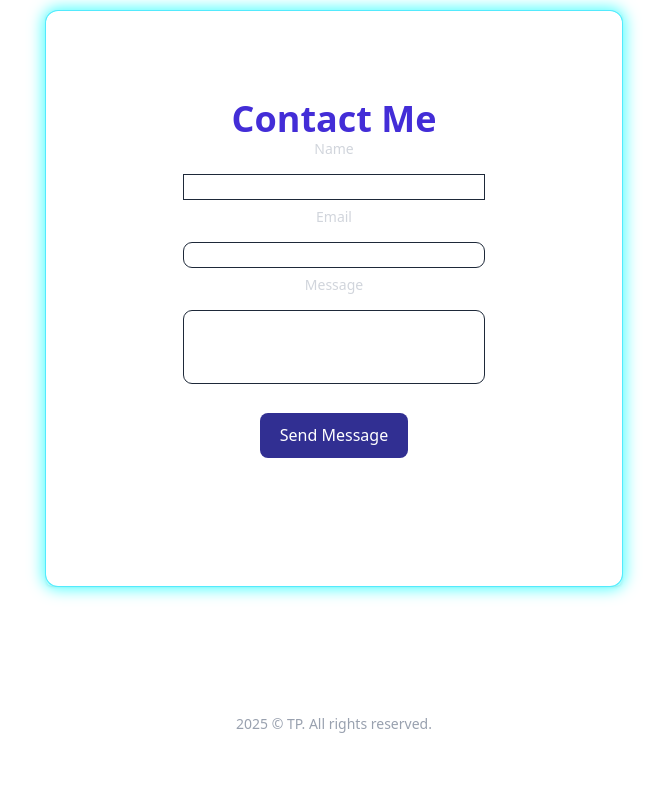
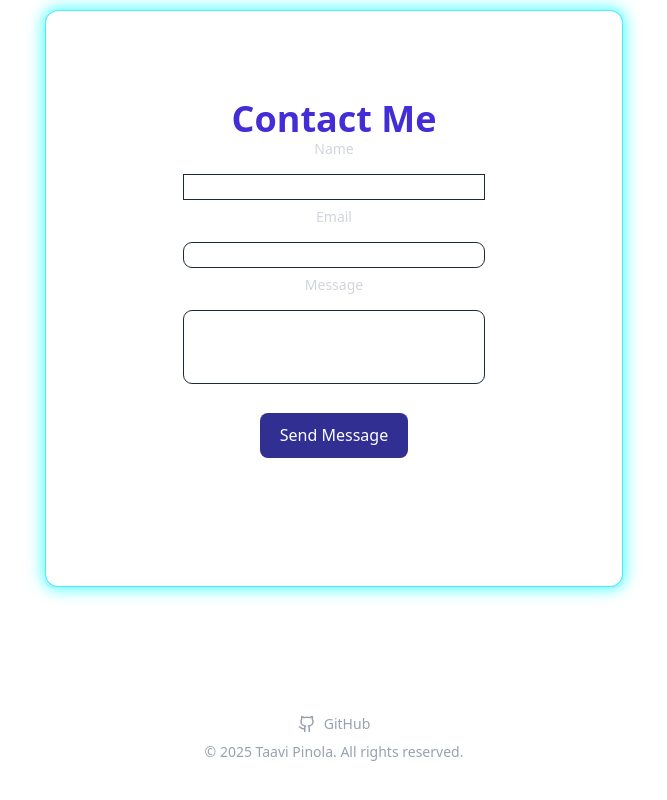
Before and after one commit to pitanu/Portfolio, a React (Vite) app in the folder portfolio/: page / in a window 1280 px wide. Shown: the part 1494-2294 px from the top of the page, without its empty margins (306-973 px from the left). Built offline with nearby package versions, Linux system fonts and the light colour scheme.

Commit message:
Add GitHub link to footer

```diff
--- a/portfolio/src/components/Footer.jsx
+++ b/portfolio/src/components/Footer.jsx
@@ -1,17 +1,21 @@
-import React from "react";
+import { Github } from "lucide-react";
 
 export default function Footer() {
   return (
-    <footer className="w-full flex flex-col md:flex-row items-center justify-between text-sm select-none mt-12">
-
-      {/* logo / name reserve */}
-      <div className="mb-4 md:mb-0 font-semibold text-indigo-500 cursor-default">
-      </div>
-
-      {/* copyright */}
-      <div className="text-center md:text-left mb-4 md:mb-0">
-        {new Date().getFullYear()} © TP. All rights reserved.
-      </div>
+    <footer className="w-full flex flex-col items-center text-sm select-none mt-12">
+      <a
+        href="https://github.com/pitanu"
+        target="_blank"
+        rel="noreferrer"
+        aria-label="GitHub profile"
+        className="flex items-center gap-2 text-gray-400 hover:text-indigo-400 transition-colors duration-300"
+      >
+        <Github size={18} />
+        GitHub
+      </a>
+      <p className="mt-2 text-center">
+        © {new Date().getFullYear()} Taavi Pinola. All rights reserved.
+      </p>
     </footer>
   );
 }
```
